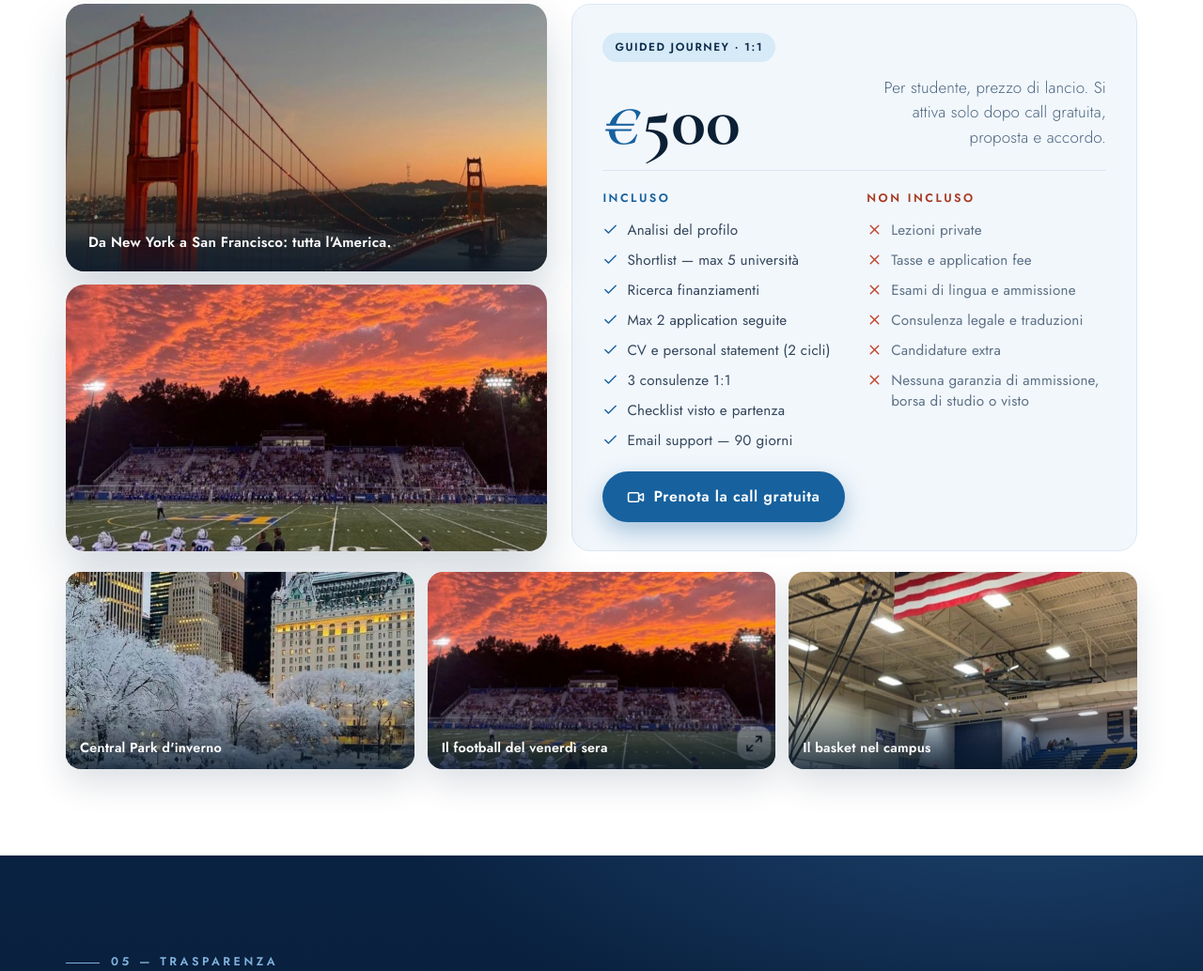
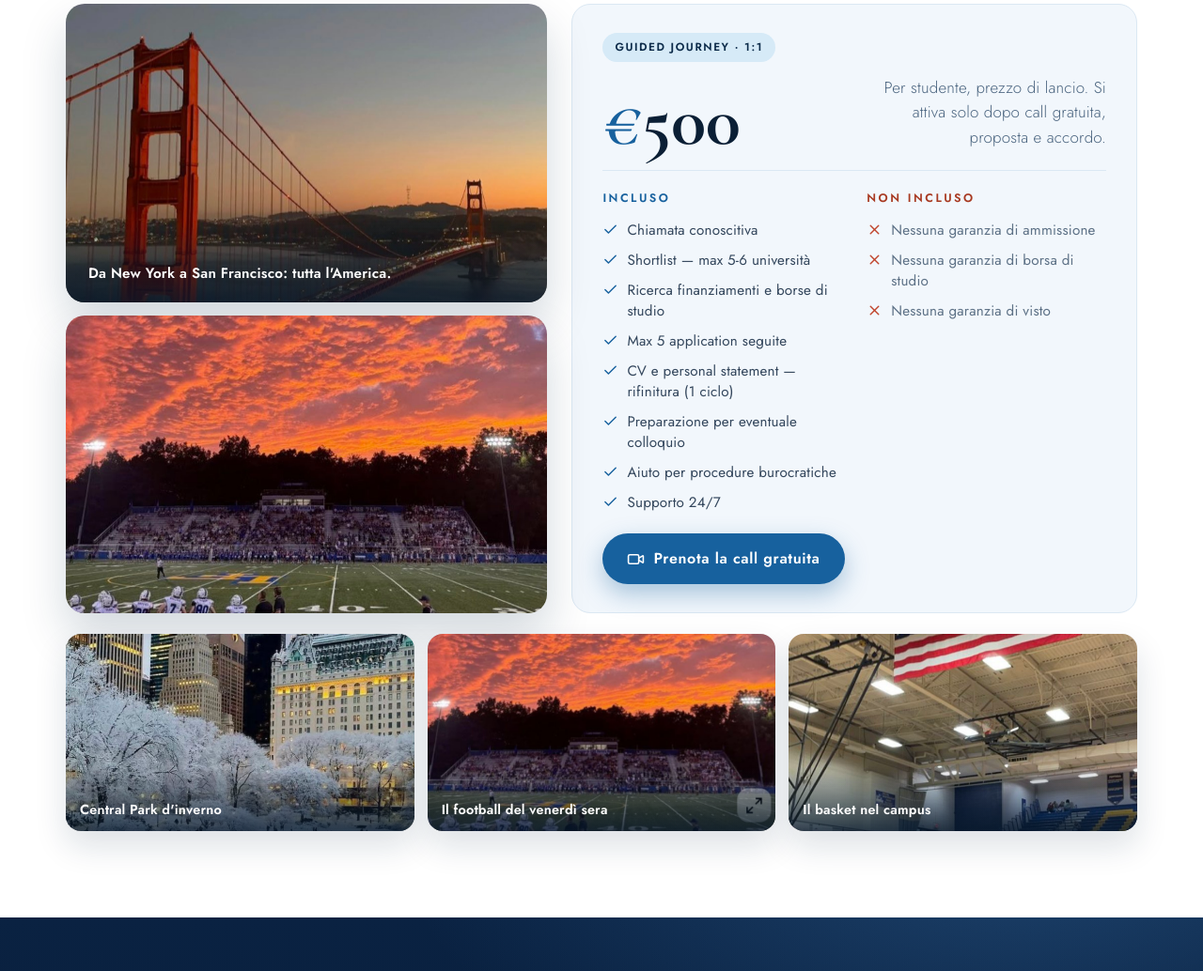
Before and after one commit to davidecacci02-pixel/stateside-italia, a plain HTML site: page index.html in a window 1280 px wide. Shown: the part 4668-5702 px from the top of the page at 94% size. Drawn offline with nearby package versions, Linux system fonts and the light colour scheme; animation ran at ten frames a second.

Commit message:
Add files via upload

```diff
--- a/index.html
+++ b/index.html
@@ -2519,25 +2519,22 @@
                 <div>
                   <p class="price-subh">Incluso</p>
                   <ul class="price-clean">
-                    <li><i data-lucide="check"></i>Analisi del profilo</li>
-                    <li><i data-lucide="check"></i>Shortlist — max 5 università</li>
-                    <li><i data-lucide="check"></i>Ricerca finanziamenti</li>
-                    <li><i data-lucide="check"></i>Max 2 application seguite</li>
-                    <li><i data-lucide="check"></i>CV e personal statement (2 cicli)</li>
-                    <li><i data-lucide="check"></i>3 consulenze 1:1</li>
-                    <li><i data-lucide="check"></i>Checklist visto e partenza</li>
-                    <li><i data-lucide="check"></i>Email support — 90 giorni</li>
+                    <li><i data-lucide="check"></i>Chiamata conoscitiva</li>
+                    <li><i data-lucide="check"></i>Shortlist — max 5-6 università</li>
+                    <li><i data-lucide="check"></i>Ricerca finanziamenti e borse di studio</li>
+                    <li><i data-lucide="check"></i>Max 5 application seguite</li>
+                    <li><i data-lucide="check"></i>CV e personal statement — rifinitura (1 ciclo)</li>
+                    <li><i data-lucide="check"></i>Preparazione per eventuale colloquio</li>
+                    <li><i data-lucide="check"></i>Aiuto per procedure burocratiche</li>
+                    <li><i data-lucide="check"></i>Supporto 24/7</li>
                   </ul>
                 </div>
                 <div>
                   <p class="price-subh no">Non incluso</p>
                   <ul class="price-clean no">
-                    <li><i data-lucide="x"></i>Lezioni private</li>
-                    <li><i data-lucide="x"></i>Tasse e application fee</li>
-                    <li><i data-lucide="x"></i>Esami di lingua e ammissione</li>
-                    <li><i data-lucide="x"></i>Consulenza legale e traduzioni</li>
-                    <li><i data-lucide="x"></i>Candidature extra</li>
-                    <li><i data-lucide="x"></i>Nessuna garanzia di ammissione, borsa di studio o visto</li>
+                    <li><i data-lucide="x"></i>Nessuna garanzia di ammissione</li>
+                    <li><i data-lucide="x"></i>Nessuna garanzia di borsa di studio</li>
+                    <li><i data-lucide="x"></i>Nessuna garanzia di visto</li>
                   </ul>
                 </div>
               </div>
```
